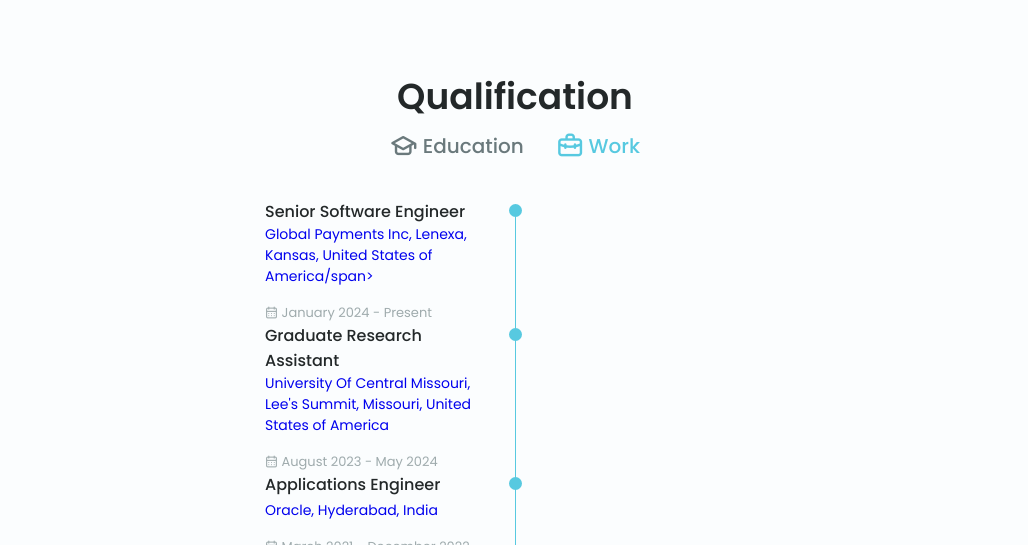
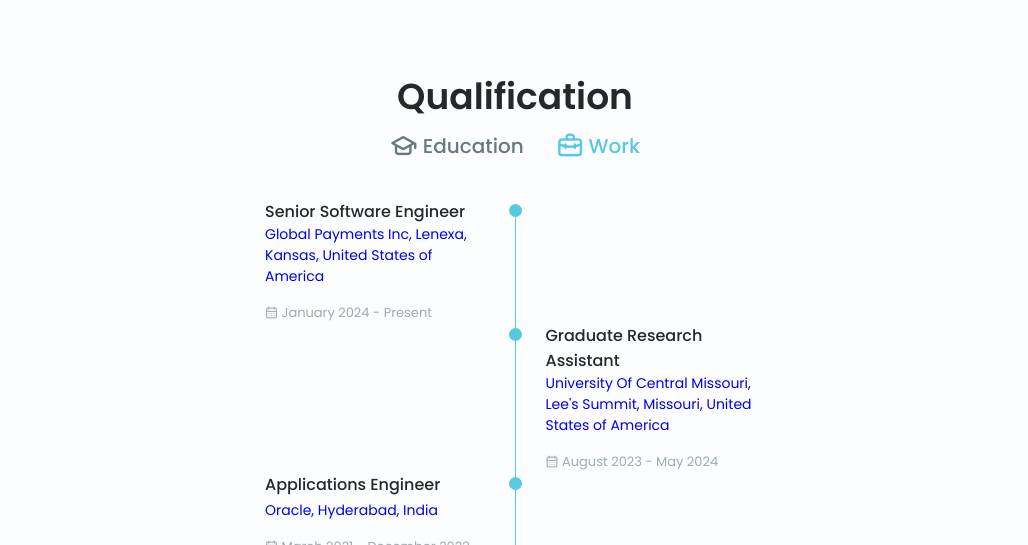
Before and after one commit to moulika-nagulavancha/mnagulavancha-portfolio, a plain HTML site: page index.html in a window 1280 px wide. Both pictures are taken after a click on the element "Work". Shown: the part 1610-2155 px from the top of the page, without its empty margins (125-1153 px from the left). Drawn offline with nearby package versions, Linux system fonts and the light colour scheme.

Commit message:
refactored experience

```diff
--- a/index.html
+++ b/index.html
@@ -336,7 +336,7 @@
                 <div class="qualification__data">
                     <div>
                         <h3 class="qualification__title">Senior Software Engineer</h3>
-                        <a href="https://www.globalpayments.com/" target="_blank"><span class="qualification__subtitle">Global Payments Inc, Lenexa, Kansas, United States of America/span></a>
+                        <a href="https://www.globalpayments.com/" target="_blank"><span class="qualification__subtitle">Global Payments Inc, Lenexa, Kansas, United States of America</span></a>
                         <div class="qualification__calendar">
                            <i class="uil uil-calendar-alt"></i>
                            January 2024 - Present
@@ -351,6 +351,11 @@
 
                 <!--==================== QUALIFICATION 2 ====================-->
                 <div class="qualification__data">
+                    <div></div>
+                   <div>
+                      <span class="qualification__rounder"></span>
+                      <span class="qualification__line"></span>
+                   </div>
                     <div>
                         <h3 class="qualification__title">Graduate Research Assistant</h3>
                         <a href="https://www.ucmo.edu/" target="_blank"><span class="qualification__subtitle">University Of Central Missouri, Lee's Summit, Missouri, United States of America</span></a>
@@ -358,11 +363,6 @@
                            <i class="uil uil-calendar-alt"></i>
                            August 2023 - May 2024
                         </div>
-                    </div>
-
-                    <div>
-                        <span class="qualification__rounder"></span>
-                        <span class="qualification__line"></span>
                     </div>
                 </div>
                 <!--==================== QUALIFICATION 3 ====================-->
```
